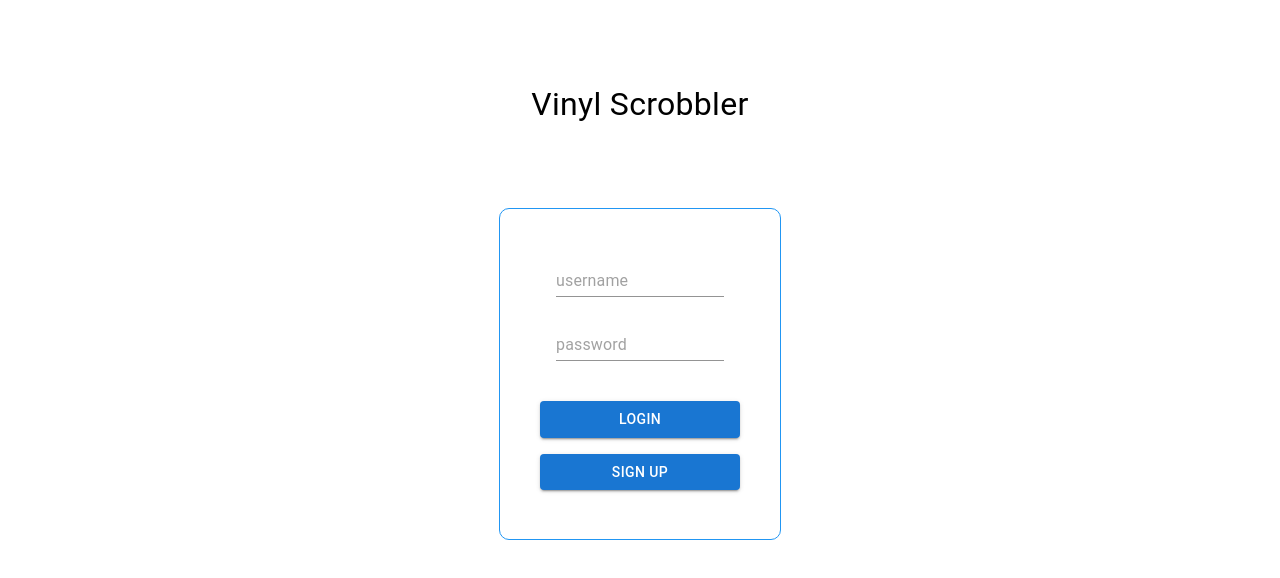
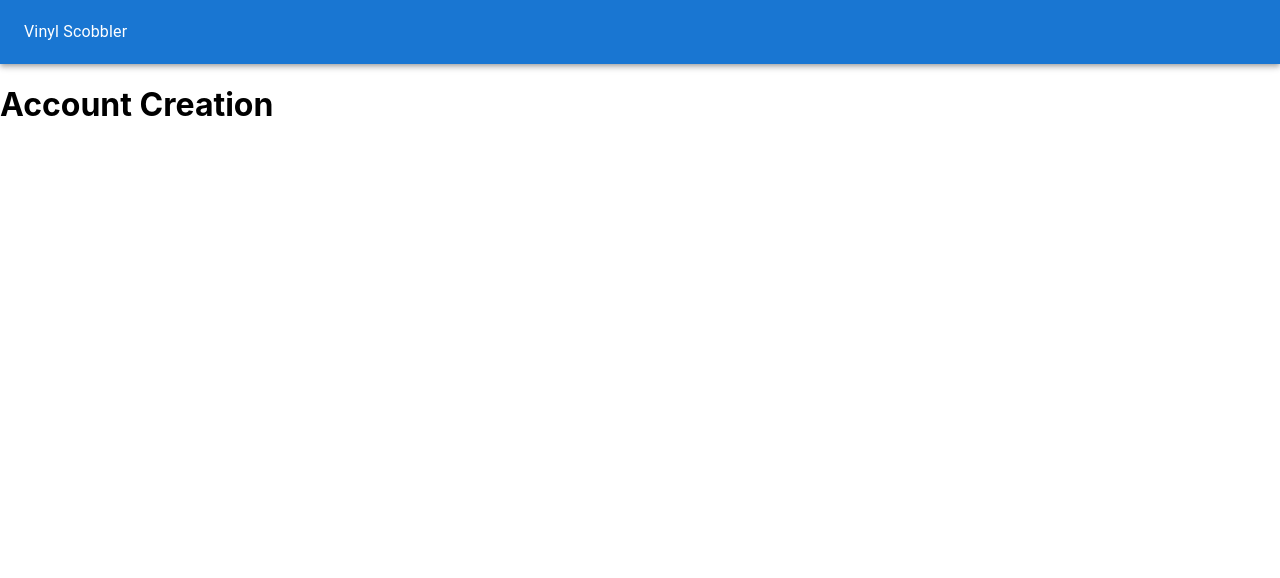
Before and after one commit to erikmartin29/GroovePal, a React (Create React App) app in the folder ui/: page /signup in a window 1280 px wide. Shown: the top 578 px of the page. Built offline with nearby package versions, Linux system fonts and the light colour scheme.

Commit message:
authenticated route protection, basic routing, login & logout action with redirection

```diff
--- a/ui/package.json
+++ b/ui/package.json
@@ -12,6 +12,7 @@
     "axios": "^1.5.1",
     "react": "^18.2.0",
     "react-dom": "^18.2.0",
+    "react-router-dom": "^6.17.0",
     "react-scripts": "5.0.1",
     "web-vitals": "^2.1.4"
   },
--- a/ui/src/App.js
+++ b/ui/src/App.js
@@ -1,27 +1,11 @@
-import { Fragment, useContext, useState } from "react";
-
-import LoginPage from "./components/Login/LoginPage";
+import AppRouter from "./routing/AppRouter";
 import Header from "./components/Header/Header";
-
-import { UserContext, UserDispatchContext } from "./context/UserProvider";
 
 export default function App() {
 
-    const userDetails = useContext(UserContext);
-
     return (
-        <Fragment>
-            { userDetails.user_id === undefined ?
-                <LoginPage />
-                :
-                <Main />}
-        </Fragment>
+        <AppRouter>
+            <Header/>
+       </AppRouter>
     );
 }
-
-function Main() {
-
-    return (
-        <Header />
-    )
-}
--- a/ui/src/components/Header/Header.js
+++ b/ui/src/components/Header/Header.js
@@ -1,18 +1,42 @@
-import { AppBar, Toolbar, Box, Typography } from "@mui/material";
+import { AppBar, Toolbar, Box, Typography, Button } from "@mui/material";
 import { Fragment, useContext } from "react";
 
-import { UserContext } from "../../context/UserProvider";
+import { UserContext, UserDispatchContext } from "../../context/UserProvider";
 
 export default function Header() {
 
     const userDetails = useContext(UserContext);
+    const setUserDetails = useContext(UserDispatchContext);
 
+    const handleLogout = () => {
+        // clear cookies and any other session data
+        setUserDetails({ user_id: undefined });
+    }
+
+    // if not logged in show basic header
+    if ( userDetails.user_id === undefined ) {
+        return (
+            <Fragment>
+            <Box sx={{ flexGrow: 1 }}>
+                <AppBar position="static">
+                    <Toolbar>
+                        <Typography>Vinyl Scobbler</Typography>
+                    </Toolbar>
+                </AppBar>
+            </Box>
+            </Fragment>
+
+        );
+    }
+
+    // if logged in show authenticated header
     return (
         <Fragment>
             <Box sx={{ flexGrow: 1 }}>
                 <AppBar position="static">
                     <Toolbar>
                         <Typography>Vinyl Scobbler - {userDetails.user_id}</Typography>
+                        <Button onClick={handleLogout} variant='contained'>Logout</Button>
                     </Toolbar>
                 </AppBar>
             </Box>
--- a/ui/src/components/Login/LoginPage.js
+++ b/ui/src/components/Login/LoginPage.js
@@ -5,18 +5,39 @@ import { Fragment, useContext, useState } from "react";
 import { UserContext, UserDispatchContext } from "../../context/UserProvider";
 import { postAuth } from "../../utils/api_provider/api_provider";
 
+import {
+    useLocation,
+    useNavigate
+} from 'react-router-dom';
+
 export default function LoginPage() {
 
     const [ username, setUsername ] = useState("");
     const [ password, setPassword ] = useState("");
+    const [ loginError, setLogginError ] = useState(null);
 
     const setUserDetails = useContext(UserDispatchContext);
+
+    let navigate = useNavigate();
+    let location = useLocation();
+    let { from } = location.state || { from: {pathname: "/" }};
 
     const loginHandler = (payload) => {
         postAuth(payload)
             .then( res => res.data.user.user_id )
             .then( uid => setUserDetails({ user_id: uid }))
-            .catch( erorr => console.log(erorr));
+            .catch( error => {
+                console.log(error)
+                setLogginError(error);
+                alert(error);
+            })
+            .finally(() => {
+                navigate(from, {replace: true});
+            });
+    }
+
+    const signUpNav = () => {
+        navigate('/signup', {replace: true});
     }
 
     return (
@@ -65,6 +86,7 @@ export default function LoginPage() {
                 <Button
                     variant="contained"
                     sx={{ mt: 2, mb: 3 }}
+                    onClick={signUpNav}
                 >Sign Up</Button>
             </Stack>
         </Box>
--- a/ui/src/components/CreateUser/CreateUser.js
+++ b/ui/src/components/SignUp/SignUp.js
@@ -1,11 +1,11 @@
 import { Fragment } from "react";
 
 
-export default function CreateUser() {
+export default function SignUp() {
 
     return (
         <Fragment>
-            <h1>Create User</h1>
+            <h1>Account Creation</h1>
         </Fragment>
     );
 }
--- /dev/null
+++ b/ui/src/routing/AppRouter.js
@@ -0,0 +1,33 @@
+// Routing and Auth Protection
+import {
+    BrowserRouter as Router,
+    Routes,
+    Route,
+} from 'react-router-dom';
+
+import SignUp from "../components/SignUp/SignUp";
+import ProtectedRoute from "./ProtectedRoute";
+import LoginPage from "../components/Login/LoginPage";
+
+export default function AppRouter({children}) {
+    return (
+        <Router>
+            {children}
+            <Routes>
+                <Route exact path='/' element={<ProtectedRoute/>}>
+                    <Route exact path='/' element={<Main/>} />
+                </Route>
+                <Route exact path="/login" element={<LoginPage/>} />
+                <Route path="/signup" element={<SignUp/>}/>
+            </Routes>
+        </Router>
+    );
+}
+
+// placeholder for main component
+function Main() {
+
+    return (
+        <h1>home - this is a protected page</h1>
+    )
+}
--- /dev/null
+++ b/ui/src/routing/ProtectedRoute.js
@@ -0,0 +1,10 @@
+import { useContext } from "react";
+import { Outlet, Navigate } from "react-router-dom";
+import { UserContext } from "../context/UserProvider";
+
+export default function ProtectedRoute() {
+    const userDetails = useContext(UserContext);
+
+    return userDetails.user_id !== undefined ? <Outlet /> : <Navigate to="login"/>;
+
+}
```
Also changed, not shown: 1 other file (tests, documents, lock files or other folders).
